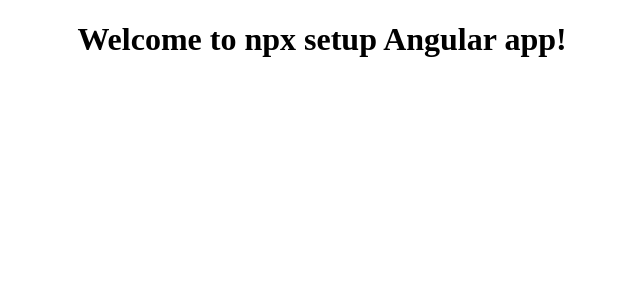
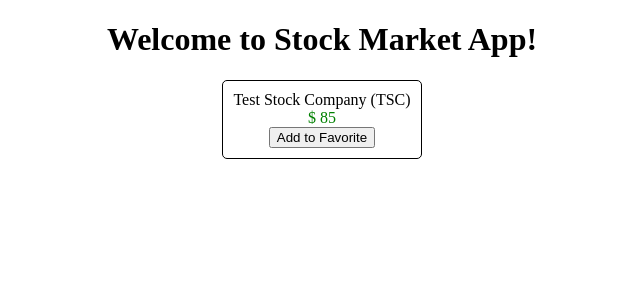
Before and after one commit to KashmirKahlon/stock-market-ng6, an Angular app: page / in a window 1280 px wide. Shown: the top 300 px of the page, without its empty margins (318-958 px from the left). Built offline with nearby package versions, Linux system fonts and the light colour scheme.

Commit message:
chap2  stock market

```diff
--- a/src/app/app.component.html
+++ b/src/app/app.component.html
@@ -1,8 +1,7 @@
 <!--This is the landing page of an Angular app, by default.-->
 <div style="text-align:center">
   <h1>
-    Welcome to npx setup Angular {{title}}!
+    Welcome to Stock Market {{title}}!
   </h1>
-  <!-- uncomment for new component here
-  <app-current-weather></app-current-weather> -->
+  <app-stock-item></app-stock-item>
 </div>
--- a/src/app/app.component.ts
+++ b/src/app/app.component.ts
@@ -6,5 +6,5 @@ import { Component } from '@angular/core'
   styleUrls: ['./app.component.css'],
 })
 export class AppComponent {
-  title = 'app'
+  title = 'App'
 }
--- a/src/app/app.module.ts
+++ b/src/app/app.module.ts
@@ -3,9 +3,10 @@ import { NgModule } from '@angular/core'
 import { BrowserModule } from '@angular/platform-browser'
 
 import { AppComponent } from './app.component'
+import { StockItemComponent } from './stock/stock-item/stock-item.component'
 
 @NgModule({
-  declarations: [AppComponent],
+  declarations: [AppComponent, StockItemComponent],
   imports: [BrowserModule, HttpClientModule],
   providers: [],
   bootstrap: [AppComponent],
--- /dev/null
+++ b/src/app/model/stock.ts
@@ -0,0 +1,14 @@
+export class Stock {
+  favorite: boolean = false
+
+  constructor(
+    public name: string,
+    public code: string,
+    public price: number,
+    public previousPrice: number
+  ) {}
+
+  isPositiveChange(): boolean {
+    return this.price >= this.previousPrice
+  }
+}
--- /dev/null
+++ b/src/app/stock/stock-item/stock-item.component.css
@@ -0,0 +1,15 @@
+.stock-container {
+border: 1px solid black;
+border-radius: 5px;
+display: inline-block;
+padding: 10px;
+}
+.stock-container .name h3, .stock-container .name h4 {
+display: inline-block;
+}
+.positive {
+color: green;
+}
+.negative {
+color: red;
+}
--- /dev/null
+++ b/src/app/stock/stock-item/stock-item.component.html
@@ -0,0 +1,7 @@
+<div class="stock-container">
+  <div class="name">{{stock.name + ' (' + stock.code + ')'}}</div>
+  <div class="price" [class]="stock.isPositiveChange() ? 'positive' : 'negative'">
+    $ {{stock.price}}
+  </div>
+  <button (click)="toggleFavorite($event)" [disabled]="stock.favorite">Add to Favorite</button>
+</div>
--- /dev/null
+++ b/src/app/stock/stock-item/stock-item.component.ts
@@ -0,0 +1,21 @@
+import { Component, OnInit } from '@angular/core'
+import { Stock } from 'src/app/model/stock'
+
+@Component({
+  selector: 'app-stock-item',
+  templateUrl: './stock-item.component.html',
+  styleUrls: ['./stock-item.component.css'],
+})
+export class StockItemComponent implements OnInit {
+  public stock: Stock
+  constructor() {}
+
+  ngOnInit() {
+    this.stock = new Stock('Test Stock Company', 'TSC', 85, 80)
+  }
+
+  toggleFavorite(event) {
+    console.log('We are toggling the favorite state for this stock', event)
+    this.stock.favorite = !this.stock.favorite
+  }
+}
```
Also changed, not shown: 2 other files (tests, documents, lock files or other folders).
